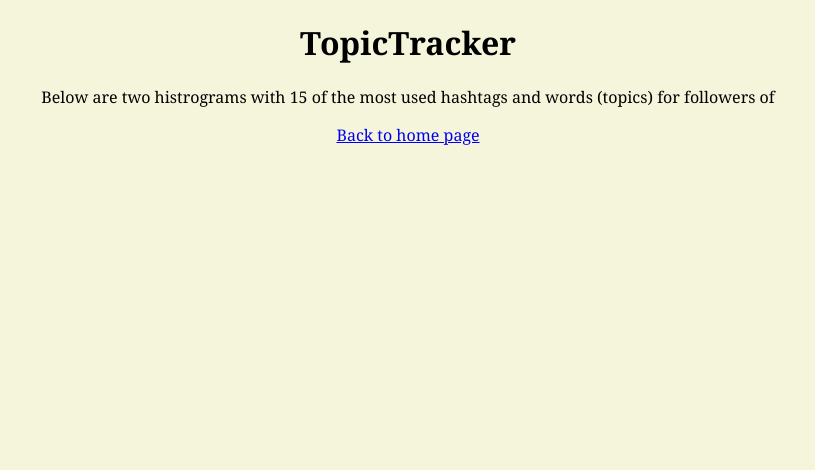
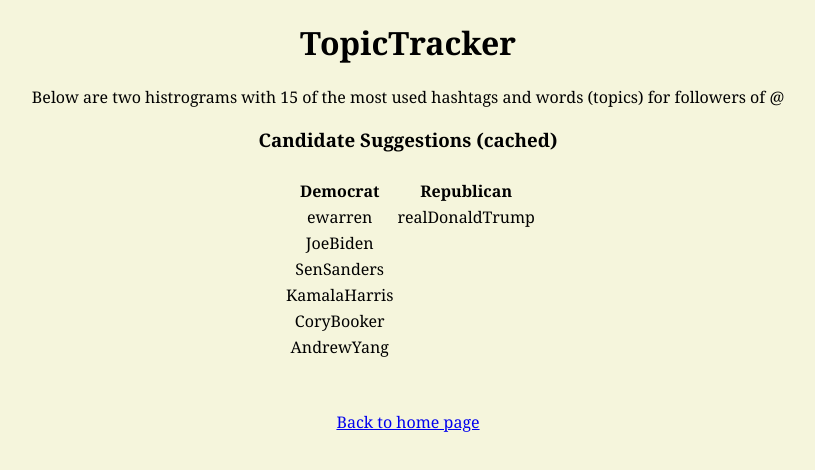
Before and after one commit to cfgong/twitter_follower_topics, a React (Create React App) app in the folder frontend/twitter_follower_topics/: page /results in a window 1280 px wide. Shown: the top 470 px of the page, without its empty margins (232-1047 px from the left). Built offline with nearby package versions, Linux system fonts and the light colour scheme.

Commit message:
reformatting graphs and results page, added candidate suggestions

```diff
--- a/frontend/twitter_follower_topics/src/components/barchart.js
+++ b/frontend/twitter_follower_topics/src/components/barchart.js
@@ -63,6 +63,7 @@
 
         svg.append("g")
         .call(d3.axisLeft(y));
+
     }
   }
 
--- a/frontend/twitter_follower_topics/src/components/landing.js
+++ b/frontend/twitter_follower_topics/src/components/landing.js
@@ -48,7 +48,7 @@
 
 const mapStateToProps = (state) => ({
     data: state.dataState.data,
-
+    searched: state.searchedState.searched
   });
 
 export default compose(
--- a/frontend/twitter_follower_topics/src/components/results.js
+++ b/frontend/twitter_follower_topics/src/components/results.js
@@ -23,10 +23,50 @@
     return (
       <>
       <h1>TopicTracker</h1>
-      <p>Below are two histrograms with 15 of the most used hashtags and words (topics) for followers of </p>
+      <p>Below are two histrograms with 15 of the most used hashtags and words (topics) for followers of @{this.props.searched}</p>
 
-      <BarChart counts={this.props.data["hash_counts"]} labels={this.props.data["hash_labels"]}/>
-      <BarChart counts={this.props.data["token_counts"]} labels={this.props.data["token_labels"]}/>
+      <h3>Candidate Suggestions (cached)</h3>
+      <div className="suggestions">
+        <table>
+        <thead>
+          <tr>
+            <th>Democrat</th>
+            <th>Republican</th>
+          </tr>
+        </thead>
+        <tbody>
+          <tr>
+            <td>ewarren</td>
+            <td>realDonaldTrump</td>
+          </tr>
+          <tr>
+            <td>JoeBiden</td>
+            <td></td>
+          </tr>
+          <tr>
+            <td>SenSanders</td>
+            <td></td>
+          </tr>
+          <tr>
+            <td>KamalaHarris</td>
+            <td></td>
+          </tr>
+          <tr>
+            <td>CoryBooker</td>
+            <td></td>
+          </tr>
+          <tr>
+            <td>AndrewYang</td>
+            <td></td>
+          </tr>
+        </tbody>
+        </table>
+      </div>
+
+      <div className="chartSpace">
+        <BarChart counts={this.props.data["hash_counts"]} labels={this.props.data["hash_labels"]} className="chart"/>
+        <BarChart counts={this.props.data["token_counts"]} labels={this.props.data["token_labels"]} className="chart"/>
+      </div>
 
       <p><Link to={routes.LANDING}>Back to home page</Link></p>
       </>
@@ -36,7 +76,7 @@
 
 const mapStateToProps = (state) => ({
   data: state.dataState.data,
-
+  searched: state.searchedState.searched
 });
 
 export default compose(
--- a/frontend/twitter_follower_topics/src/style/landing.css
+++ b/frontend/twitter_follower_topics/src/style/landing.css
@@ -20,3 +20,19 @@
 link {
 	text-align: center;
 }
+
+h3 {
+	text-align: center;
+}
+table {
+	width: 150px;
+	text-align: center;
+}
+
+.suggestions {
+	width: 250px;
+	margin-left: auto;
+	margin-right: auto;
+	margin-bottom: 50px;
+	margin-top: 25px;
+}
```
